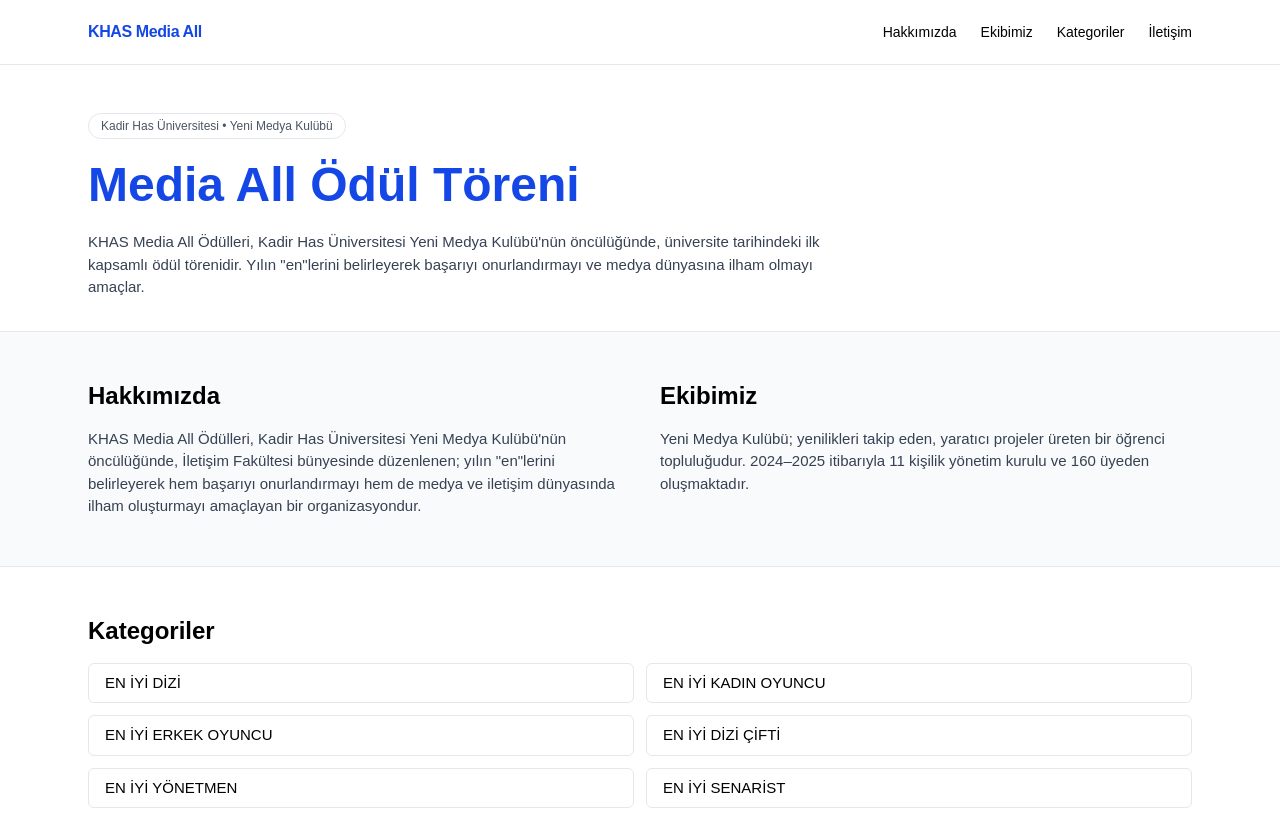
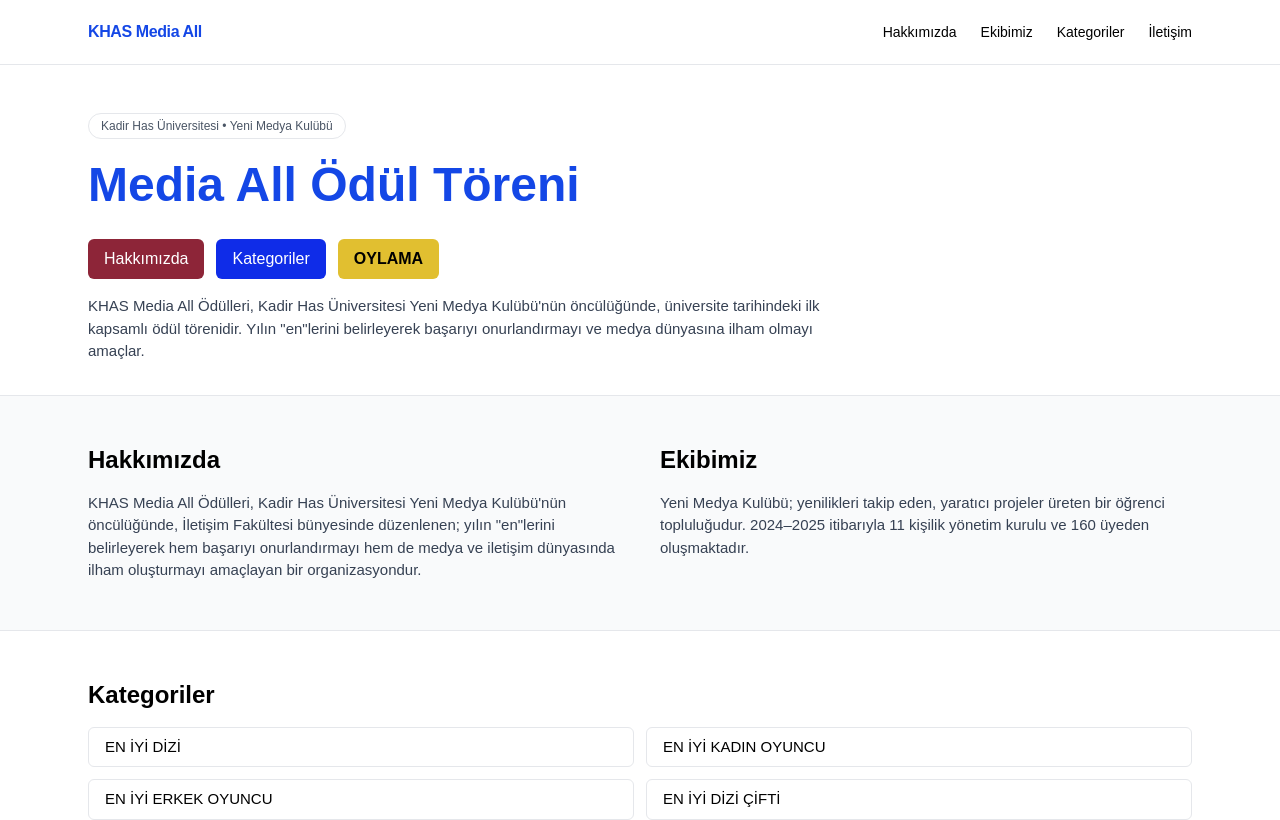
Before and after one commit to DogukanYK/kulup-sitesi, a Next.js app: page / in a window 1280 px wide. Shown: the top 820 px of the page. Built offline with nearby package versions, Linux system fonts and the light colour scheme.

Commit message:
ui: hero CTA buttons + navbar only on top-right

```diff
--- a/src/app/page.tsx
+++ b/src/app/page.tsx
@@ -41,7 +41,17 @@
         <h1 className="mt-4 text-4xl sm:text-5xl font-bold leading-tight text-blue-700">
           Media All Ödül Töreni
         </h1>
-
+          <div className="mt-6 flex gap-3">
+        <Link href="/hakkimizda" className="px-4 py-2 rounded-md bg-[#8D2538] text-white hover:bg-[#731d2d]">
+          Hakkımızda
+         </Link>
+        <Link href="/kategoriler" className="px-4 py-2 rounded-md bg-[#0F2CE8] text-white hover:bg-[#0d26c7]">
+          Kategoriler
+         </Link>
+         <Link href="/oylama" className="px-4 py-2 rounded-md bg-[#E1BF30] text-black hover:bg-[#caa628] font-semibold">
+          OYLAMA
+         </Link>
+          </div>
         <p className="mt-4 max-w-3xl text-[15px] text-gray-700">
           KHAS Media All Ödülleri, Kadir Has Üniversitesi Yeni Medya Kulübü&apos;nün öncülüğünde,
           üniversite tarihindeki ilk kapsamlı ödül törenidir. Yılın &quot;en&quot;lerini belirleyerek
```
